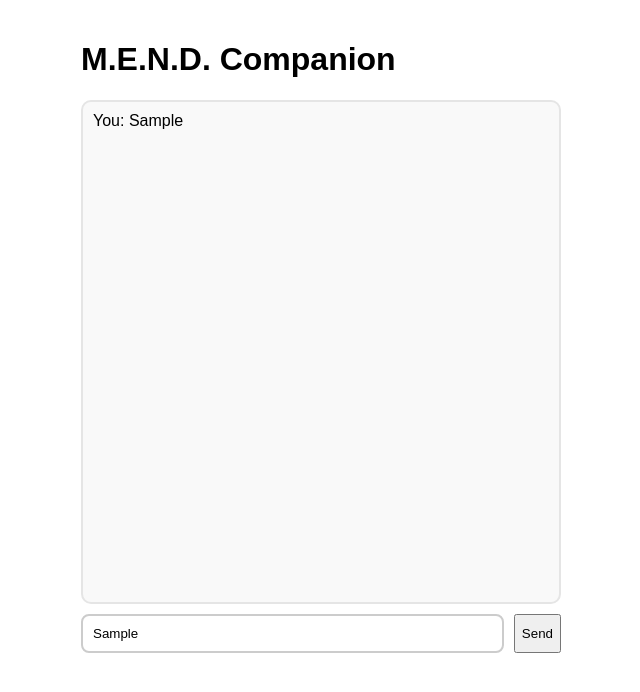
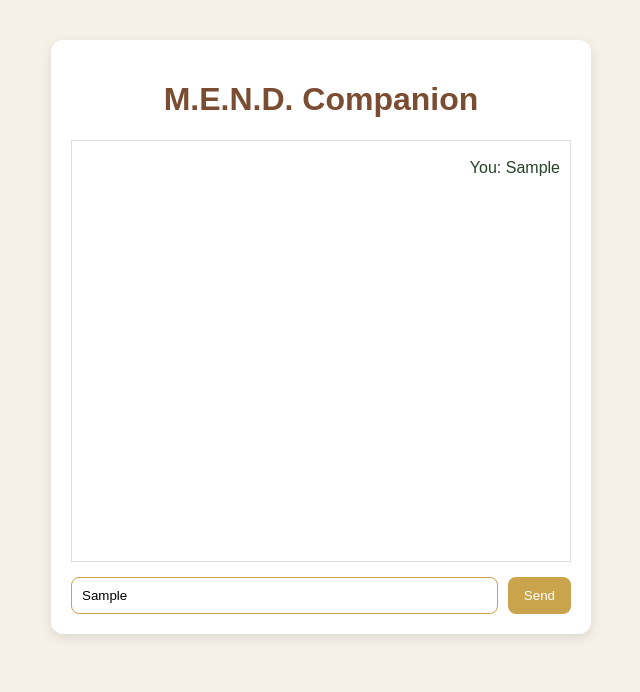
Before and after one commit to mendcourse-jpg/m.e.n.d-ai-companionbot-, a plain HTML site: page index.html in a window 1280 px wide. Both pictures are taken after typing "Sample" into the empty fields and a click on the button "Send". Shown: the whole page, without its empty margins (319-959 px from the left). Drawn offline with Linux system fonts and the light colour scheme; no server answers.

Commit message:
Update style.css

```diff
--- a/style.css
+++ b/style.css
@@ -1,65 +1,63 @@
 body {
+    font-family: Arial, sans-serif;
+    background: #F5F1E8;
     margin: 0;
-    background: #ffffff;
-    font-family: Arial, sans-serif;
+    padding: 0;
 }
 
 .chat-container {
-    max-width: 480px;
-    margin: 0 auto;
+    width: 90%;
+    max-width: 500px;
+    margin: 40px auto;
+    background: white;
     padding: 20px;
+    border-radius: 12px;
+    box-shadow: 0 4px 12px rgba(0,0,0,0.1);
 }
 
-.title {
+h1 {
     text-align: center;
-    font-size: 24px;
-    color: #88c420; /* lime green tone */
-    margin-bottom: 20px;
+    color: #7A4C32;
 }
 
 .chat-box {
-    height: 60vh;
-    border: 2px solid #e5e5e5;
-    border-radius: 10px;
+    height: 400px;
+    overflow-y: auto;
+    border: 1px solid #ddd;
     padding: 10px;
-    overflow-y: auto;
-    background: #f9f9f9;
+    margin-bottom: 15px;
+    background: #fff;
 }
 
-.message {
-    padding: 10px;
-    margin-bottom: 10px;
-    border-radius: 8px;
+.user-message {
+    text-align: right;
+    color: #274028;
+    margin: 8px 0;
 }
 
-.user {
-    background: #d4f7cf;
-    text-align: right;
-}
-
-.bot {
-    background: #f6f0da; /* soft gold tone */
+.bot-message {
+    text-align: left;
+    color: #7A4C32;
+    margin: 8px 0;
 }
 
 .input-area {
     display: flex;
     gap: 10px;
-    margin-top: 10px;
 }
 
-#user-input {
+input {
     flex: 1;
     padding: 10px;
+    border: 1px solid #C9A44C;
     border-radius: 8px;
-    border: 2px solid #ccc;
 }
 
-#send-btn {
-    background: #88c420;
+button {
+    padding: 10px 16px;
+    background: #C9A44C;
+    border: none;
     color: white;
-    padding: 10px 16px;
-    border: none;
     border-radius: 8px;
     cursor: pointer;
-    font-weight: bold;
-}
+    }
```
